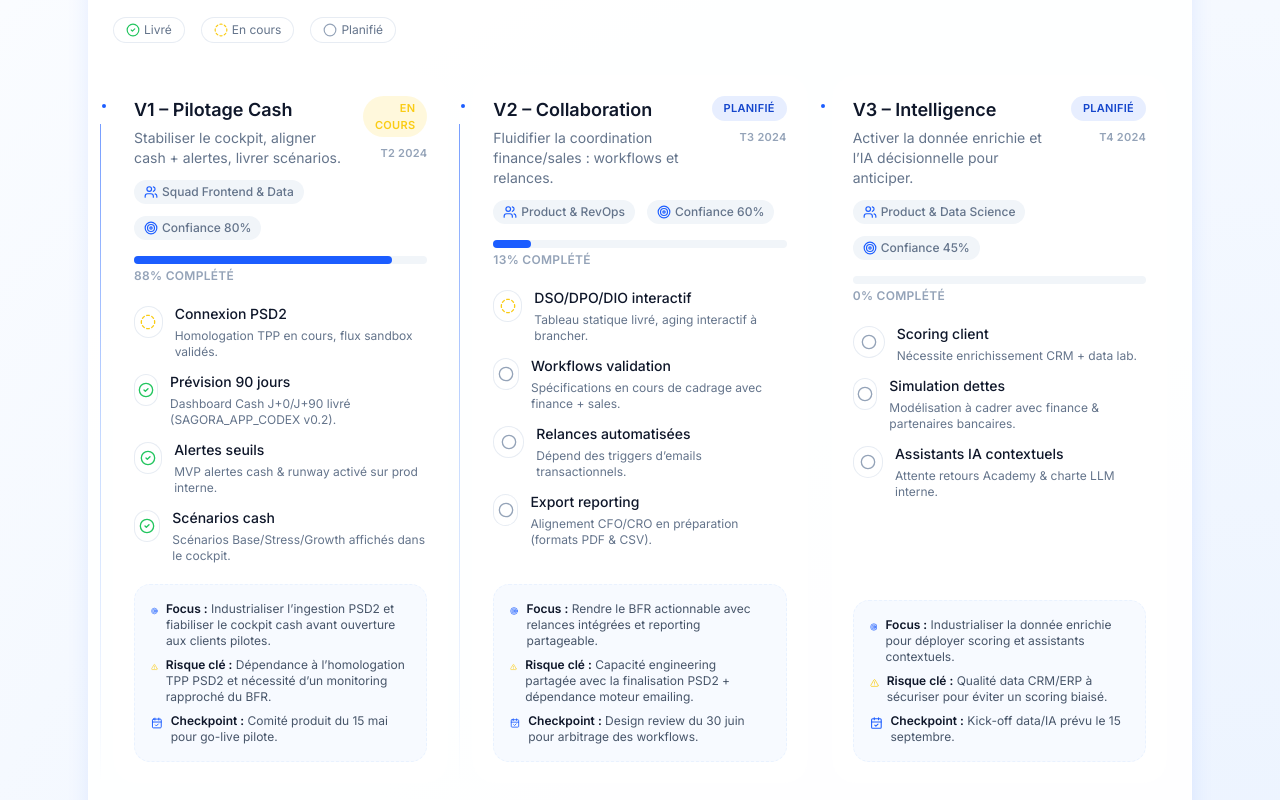
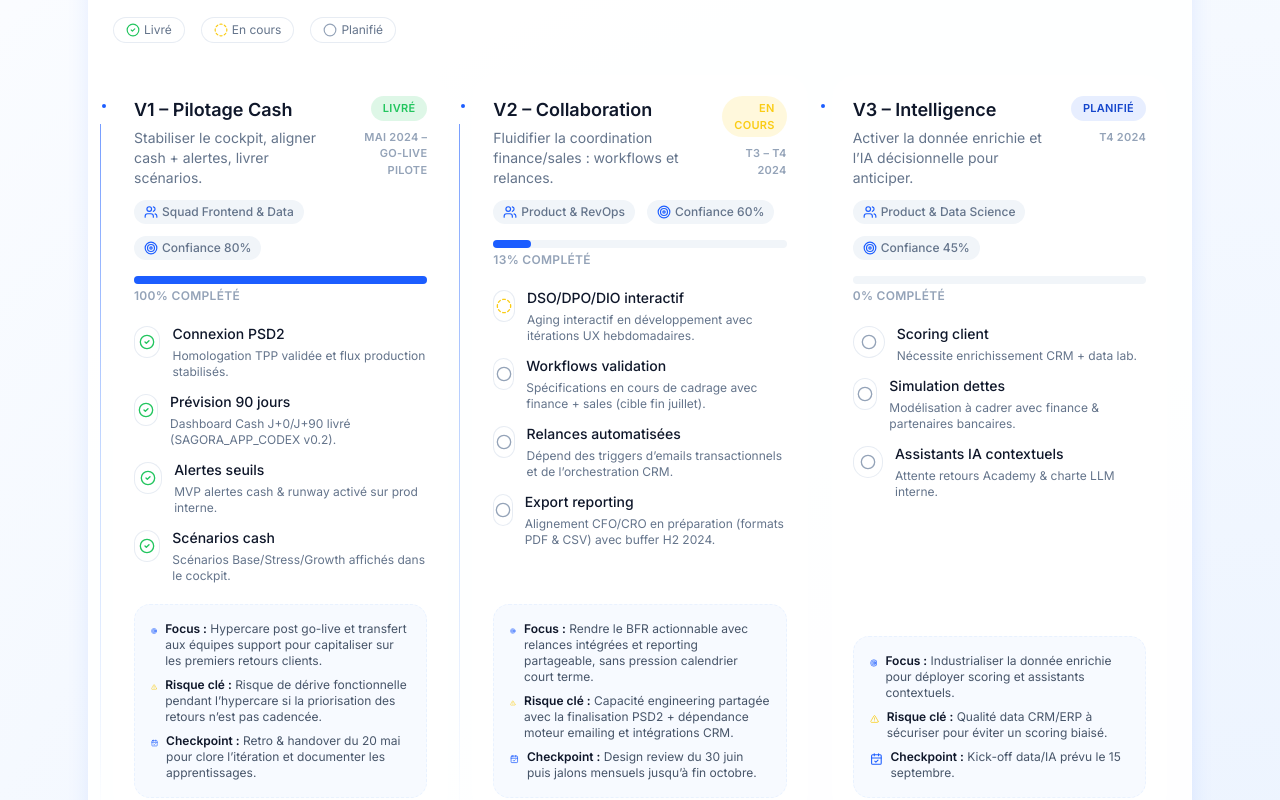
Before and after one commit to Robiin1199/SagoraAI, a Next.js app: page / in a window 1280 px wide. Shown: the part 2400-3200 px from the top of the page. Built offline with nearby package versions, Linux system fonts and the light colour scheme.

Commit message:
feat: finalize roadmap v1 and extend v2 planning

```diff
--- a/components/roadmap.tsx
+++ b/components/roadmap.tsx
@@ -31,18 +31,18 @@ const roadmap: RoadmapStep[] = [
   {
     title: "V1 – Pilotage Cash",
     description: "Stabiliser le cockpit, aligner cash + alertes, livrer scénarios.",
-    status: "progress",
-    target: "T2 2024",
+    status: "done",
+    target: "Mai 2024 – Go-live pilote",
     owner: "Squad Frontend & Data",
     confidence: "80%",
-    focus: "Industrialiser l’ingestion PSD2 et fiabiliser le cockpit cash avant ouverture aux clients pilotes.",
-    risk: "Dépendance à l’homologation TPP PSD2 et nécessité d’un monitoring rapproché du BFR.",
-    checkpoint: "Comité produit du 15 mai pour go-live pilote.",
+    focus: "Hypercare post go-live et transfert aux équipes support pour capitaliser sur les premiers retours clients.",
+    risk: "Risque de dérive fonctionnelle pendant l’hypercare si la priorisation des retours n’est pas cadencée.",
+    checkpoint: "Retro & handover du 20 mai pour clore l’itération et documenter les apprentissages.",
     items: [
       {
         label: "Connexion PSD2",
-        status: "progress",
-        note: "Homologation TPP en cours, flux sandbox validés."
+        status: "done",
+        note: "Homologation TPP validée et flux production stabilisés."
       },
       {
         label: "Prévision 90 jours",
@@ -64,33 +64,33 @@ const roadmap: RoadmapStep[] = [
   {
     title: "V2 – Collaboration",
     description: "Fluidifier la coordination finance/sales : workflows et relances.",
-    status: "planned",
-    target: "T3 2024",
+    status: "progress",
+    target: "T3 – T4 2024",
     owner: "Product & RevOps",
     confidence: "60%",
-    focus: "Rendre le BFR actionnable avec relances intégrées et reporting partageable.",
-    risk: "Capacité engineering partagée avec la finalisation PSD2 + dépendance moteur emailing.",
-    checkpoint: "Design review du 30 juin pour arbitrage des workflows.",
+    focus: "Rendre le BFR actionnable avec relances intégrées et reporting partageable, sans pression calendrier court terme.",
+    risk: "Capacité engineering partagée avec la finalisation PSD2 + dépendance moteur emailing et intégrations CRM.",
+    checkpoint: "Design review du 30 juin puis jalons mensuels jusqu’à fin octobre.",
     items: [
       {
         label: "DSO/DPO/DIO interactif",
         status: "progress",
-        note: "Tableau statique livré, aging interactif à brancher."
+        note: "Aging interactif en développement avec itérations UX hebdomadaires."
       },
       {
         label: "Workflows validation",
         status: "planned",
-        note: "Spécifications en cours de cadrage avec finance + sales."
+        note: "Spécifications en cours de cadrage avec finance + sales (cible fin juillet)."
       },
       {
         label: "Relances automatisées",
         status: "planned",
-        note: "Dépend des triggers d’emails transactionnels."
+        note: "Dépend des triggers d’emails transactionnels et de l’orchestration CRM."
       },
       {
         label: "Export reporting",
         status: "planned",
-        note: "Alignement CFO/CRO en préparation (formats PDF & CSV)."
+        note: "Alignement CFO/CRO en préparation (formats PDF & CSV) avec buffer H2 2024."
       }
     ]
   },
@@ -212,7 +212,7 @@ export function Roadmap() {
             Rolling 90 jours
           </span>
           <span className="rounded-full border border-primary-100 px-3 py-1 font-semibold uppercase tracking-wide text-primary-500 dark:border-primary-500/40 dark:text-primary-300">
-            Dernière revue : 8 mai 2024
+            Dernière revue : 20 mai 2024
           </span>
         </div>
       </header>
@@ -343,7 +343,7 @@ export function Roadmap() {
         <p className="mt-2">
           {overallProgress}% du backlog roadmap est livré ({totals.done} livrés, {totals.progress} en cours, {totals.planned} planifiés).
         </p>
-        <p className="mt-1 text-xs text-slate-500 dark:text-slate-400">Source : SAGORA_APP_CODEX v0.2 – mise à jour 08/05/2024.</p>
+        <p className="mt-1 text-xs text-slate-500 dark:text-slate-400">Source : SAGORA_APP_CODEX v0.2 – mise à jour 20/05/2024.</p>
       </footer>
     </section>
   );
```
